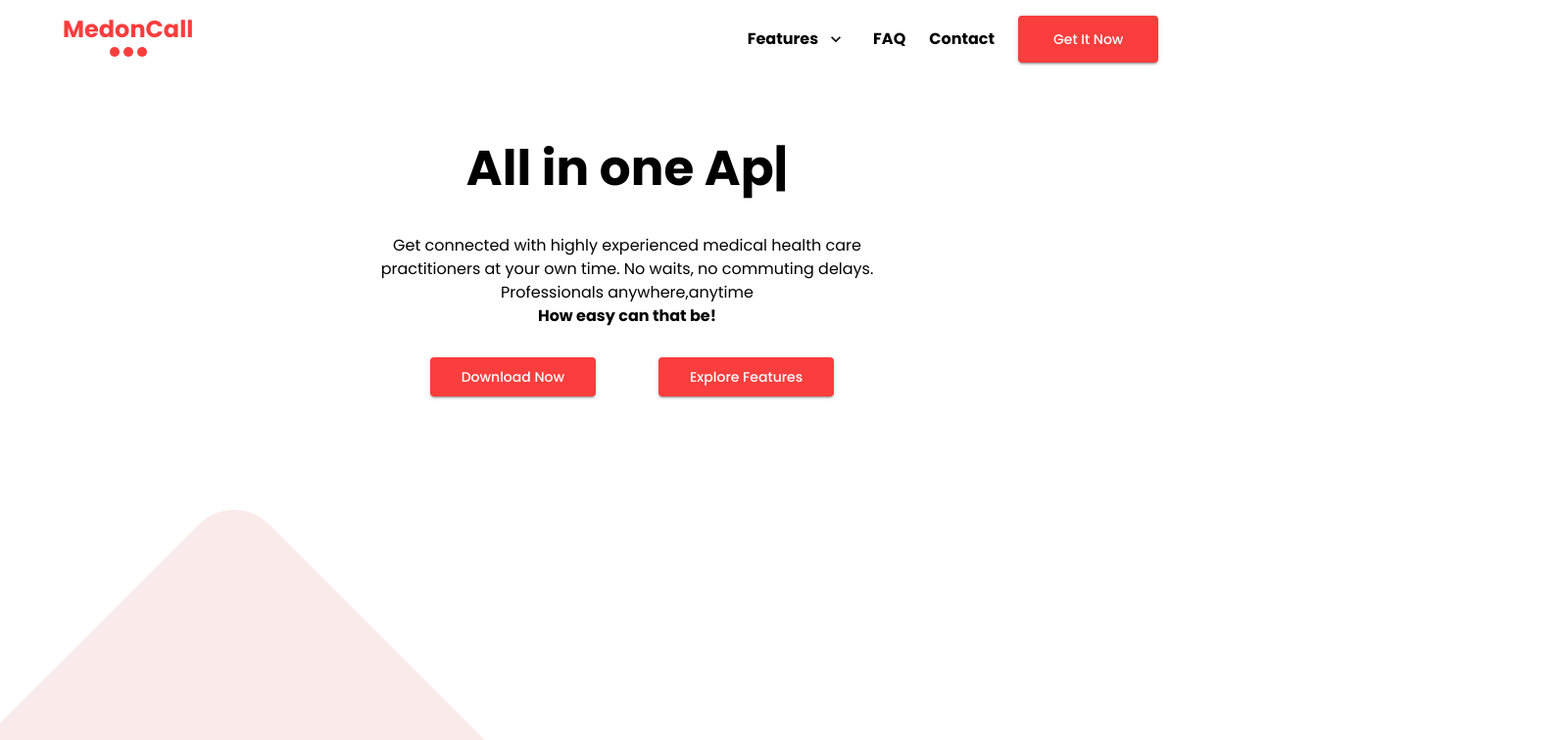
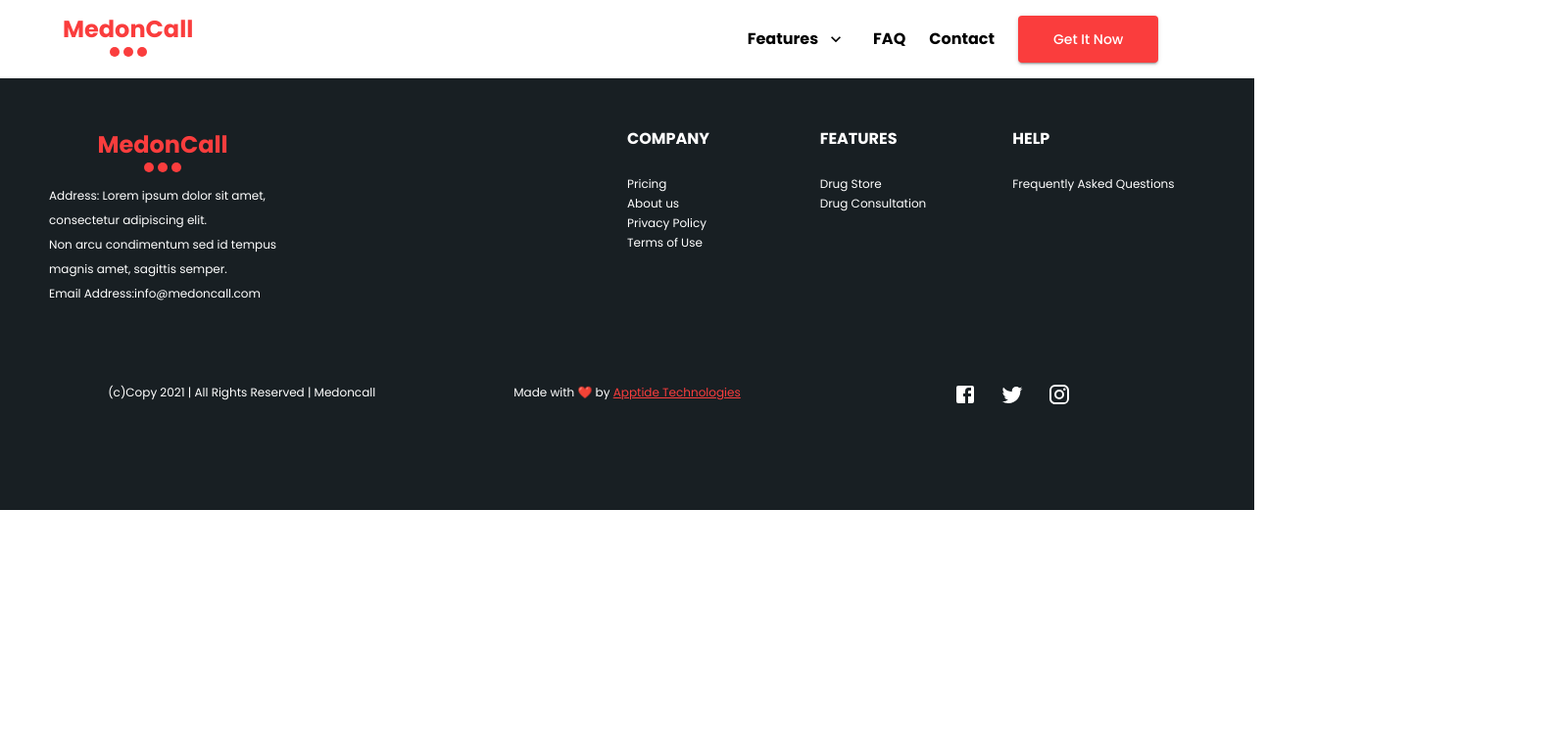
Before and after one commit to Zeek-James/medoncall, a React (Create React App) app: page / in a window 1280 px wide. Shown: the top 756 px of the page at 98% size, 1591 px wide, since content can reach past the window. Built offline with nearby package versions, Linux system fonts and the light colour scheme.

Commit message:
some update

```diff
--- a/src/App.js
+++ b/src/App.js
@@ -54,7 +54,7 @@ function App() {
     <ThemeProvider theme={theme}>
       <Navbar />
       <div style={{ marginTop: 80 }}>
-        <Home />
+        {/* <Home /> */}
         <Footer />
       </div>
     </ThemeProvider>
--- a/src/components/home/index.js
+++ b/src/components/home/index.js
@@ -1,7 +1,7 @@
 import React from "react";
 import { Sec1 } from "./Sec1";
 import { Sec2 } from "./Sec2";
-// import { Sec3 } from "./Sec3";
+import { Sec3 } from "./Sec3";
 import { Sec4 } from "./Sec4";
 import { Sec5 } from "./Sec5";
 import { Sec6 } from "./Sec6";
@@ -12,7 +12,7 @@ export const Home = () => {
     <div>
       <Sec1 />
       <Sec2 />
-      {/* <Sec3 /> */}
+      <Sec3 />
       <Sec4 />
       <Sec5 />
       <Sec6 />
```
